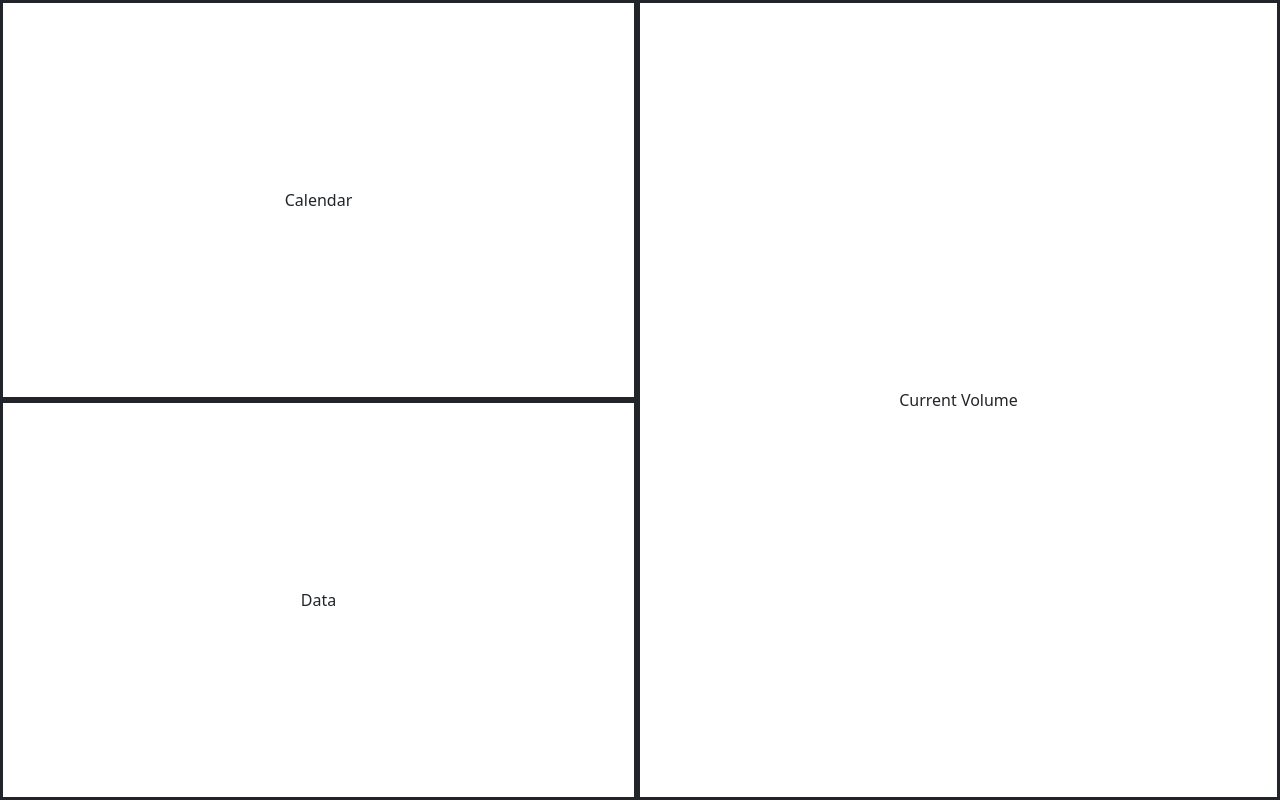
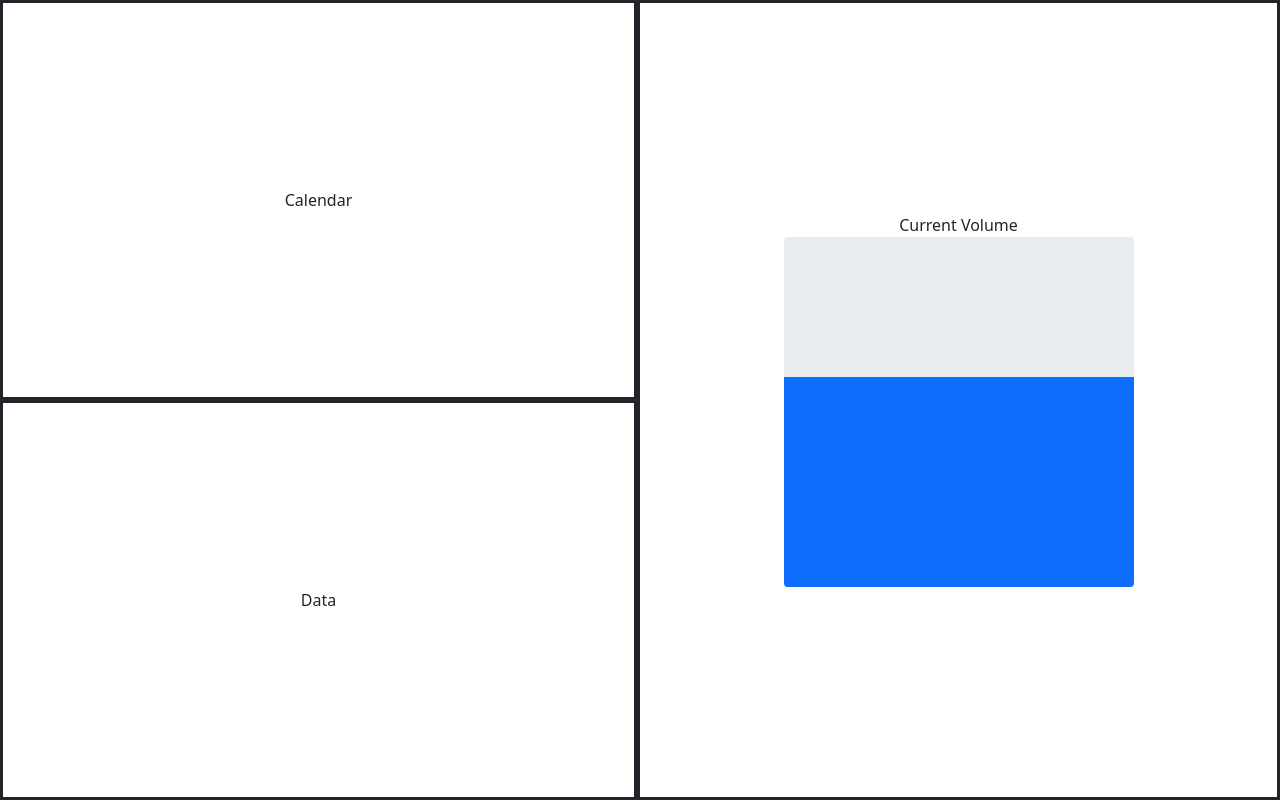
Before and after one commit to hecrabbs/smart-menstrual-cup-app, a React (Create React App) app: page / in a window 1280 px wide. Built offline with nearby package versions, Linux system fonts and the light colour scheme.

Commit message:
Made a progress bar

```diff
--- a/src/App.js
+++ b/src/App.js
@@ -7,6 +7,9 @@ import Col from 'react-bootstrap/Col';
 import Button from 'react-bootstrap/Button'
 import Image from 'react-bootstrap/Image'
 import './Style.css';
+import React from 'react';
+import ProgressBar from 'react-bootstrap/ProgressBar'
+
 
 function App() {
   return (
@@ -23,7 +26,7 @@ function App() {
             </Col>
             <Col className="ColDashboardItem">
               Current Volume
-              <Image src="" />
+              <ProgressBar now={60} className="progressBar"/>
             </Col>
         </Row>
       </Container>
@@ -31,4 +34,6 @@ function App() {
   );
 }
 
+
+
 export default App;
--- a/src/Style.css
+++ b/src/Style.css
@@ -17,3 +17,9 @@
     justify-content: center;
     height: 100vh;
 }
+
+.progressBar {
+    min-height: 350px;
+    min-width: 350px;
+    transform: rotate(-90deg);
+}
```
Also changed, not shown: 1 other file (tests, documents, lock files or other folders).
